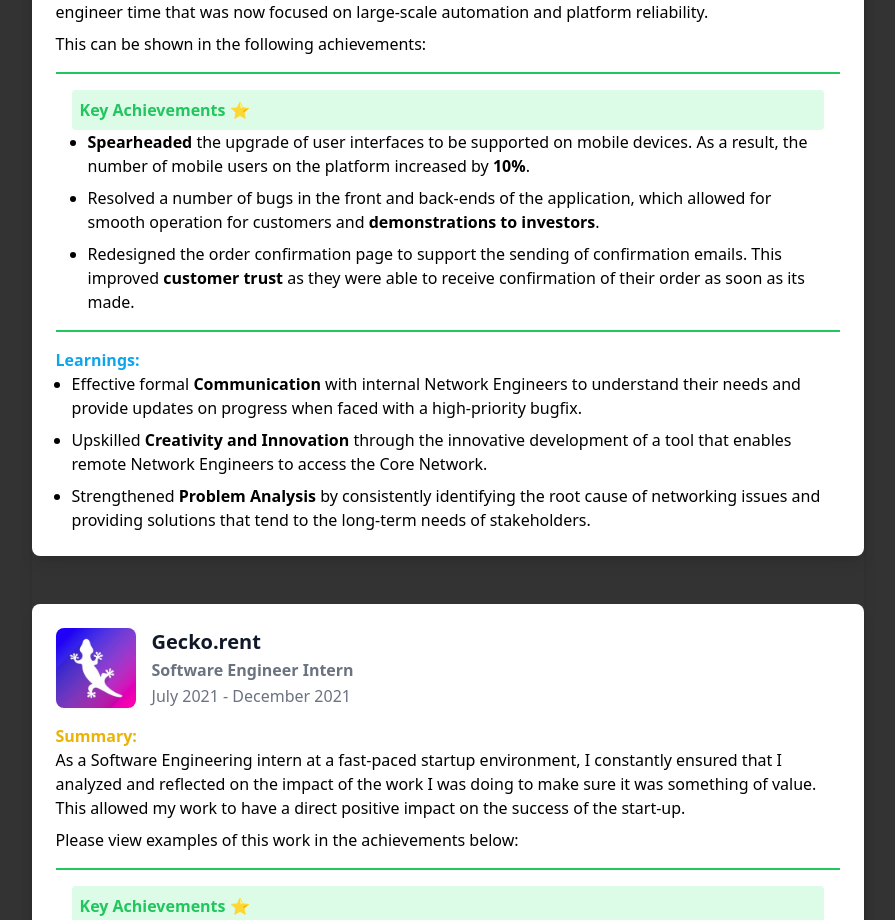
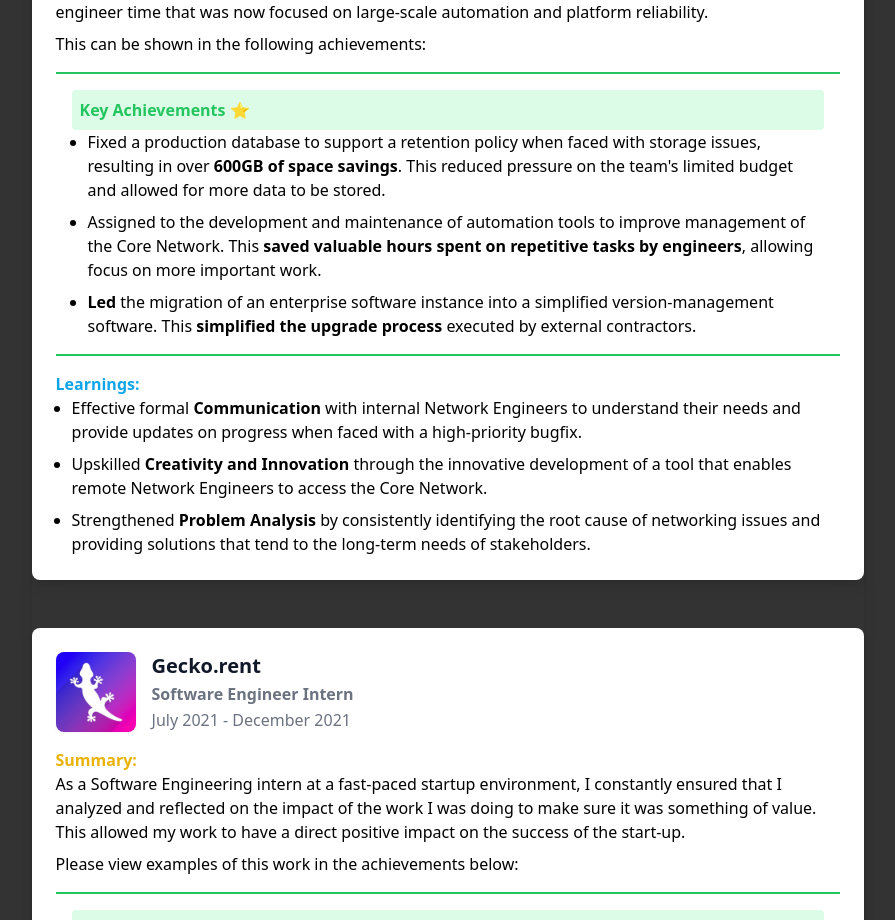
Before and after one commit to abrarbarbhuyia/portfolio-v2, a Next.js app: page / in a window 1280 px wide. Shown: the part 3824-4744 px from the top of the page, without its empty margins (270-1165 px from the left). Built offline with nearby package versions, Linux system fonts and the light colour scheme.

Commit message:
fix: fixing experience dot points

```diff
--- a/src/components/Experience.tsx
+++ b/src/components/Experience.tsx
@@ -70,8 +70,8 @@ const Experience = () => {
               This can be shown in the following achievements:
             </p>
           </div>
-          <div className="mt-4 text-sm text-green-500 md:text-base border-t-2 border-b-2 border-green-500 p-4">
-            <div className="bg-gradient-to-b from-green-100 to-green-100 p-2 rounded">
+          <div className="mt-4 border-b-2 border-t-2 border-green-500 p-4 text-sm text-green-500 md:text-base">
+            <div className="rounded bg-gradient-to-b from-green-100 to-green-100 p-2">
               <p className="font-semibold">
                 Key Achievements{" "}
                 <span role="img" aria-label="star">
@@ -81,20 +81,25 @@ const Experience = () => {
             </div>
             <ul className="ml-4 list-disc space-y-2">
               <li className="text-black">
-                <strong>Spearheaded</strong> the upgrade of user interfaces to
-                be supported on mobile devices. As a result, the number of
-                mobile users on the platform increased by <strong>10%</strong>.
+                Fixed a production database to support a retention policy when
+                faced with storage issues, resulting in over{" "}
+                <strong>600GB of space savings</strong>. This reduced pressure
+                on the team&apos;s limited budget and allowed for more data to
+                be stored.
               </li>
               <li className="text-black">
-                Resolved a number of bugs in the front and back-ends of the
-                application, which allowed for smooth operation for customers
-                and <strong>demonstrations to investors</strong>.
+                Assigned to the development and maintenance of automation tools
+                to improve management of the Core Network. This{" "}
+                <strong>
+                  saved valuable hours spent on repetitive tasks by engineers
+                </strong>
+                , allowing focus on more important work.
               </li>
               <li className="text-black">
-                Redesigned the order confirmation page to support the sending of
-                confirmation emails. This improved{" "}
-                <strong>customer trust</strong> as they were able to receive
-                confirmation of their order as soon as its made.
+                <strong>Led</strong> the migration of an enterprise software
+                instance into a simplified version-management software. This{" "}
+                <strong>simplified the upgrade process</strong> executed by
+                external contractors.
               </li>
             </ul>
           </div>
@@ -161,8 +166,8 @@ const Experience = () => {
               Please view examples of this work in the achievements below:
             </p>
           </div>
-          <div className="mt-4 text-sm text-green-500 md:text-base border-t-2 border-b-2 border-green-500 p-4">
-            <div className="bg-gradient-to-b from-green-100 to-green-100 p-2 rounded">
+          <div className="mt-4 border-b-2 border-t-2 border-green-500 p-4 text-sm text-green-500 md:text-base">
+            <div className="rounded bg-gradient-to-b from-green-100 to-green-100 p-2">
               <p className="font-semibold">
                 Key Achievements{" "}
                 <span role="img" aria-label="star">
@@ -210,8 +215,6 @@ const Experience = () => {
       </div>
     </div>
   );
-
-
 };
 
 export default Experience;
```
